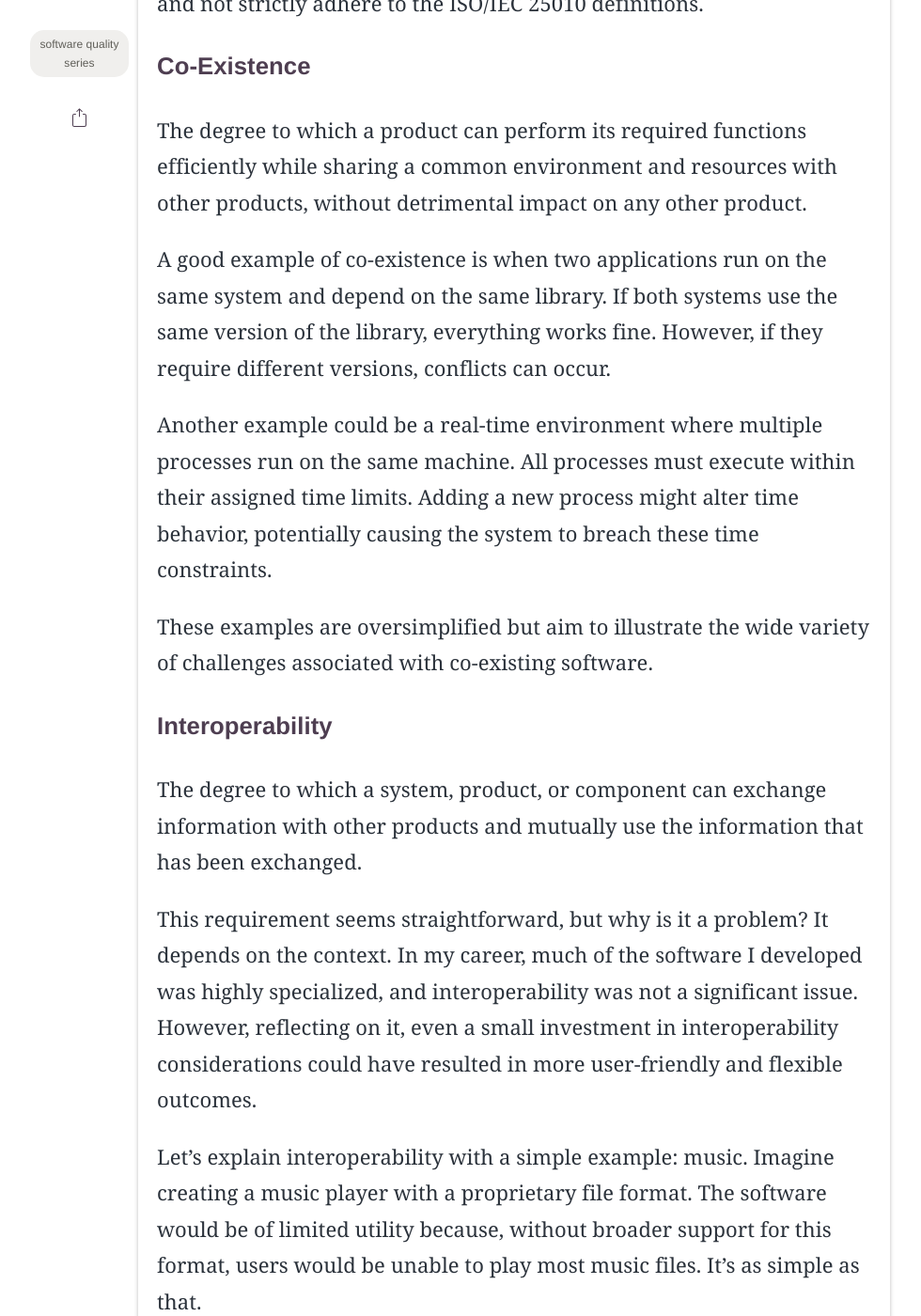
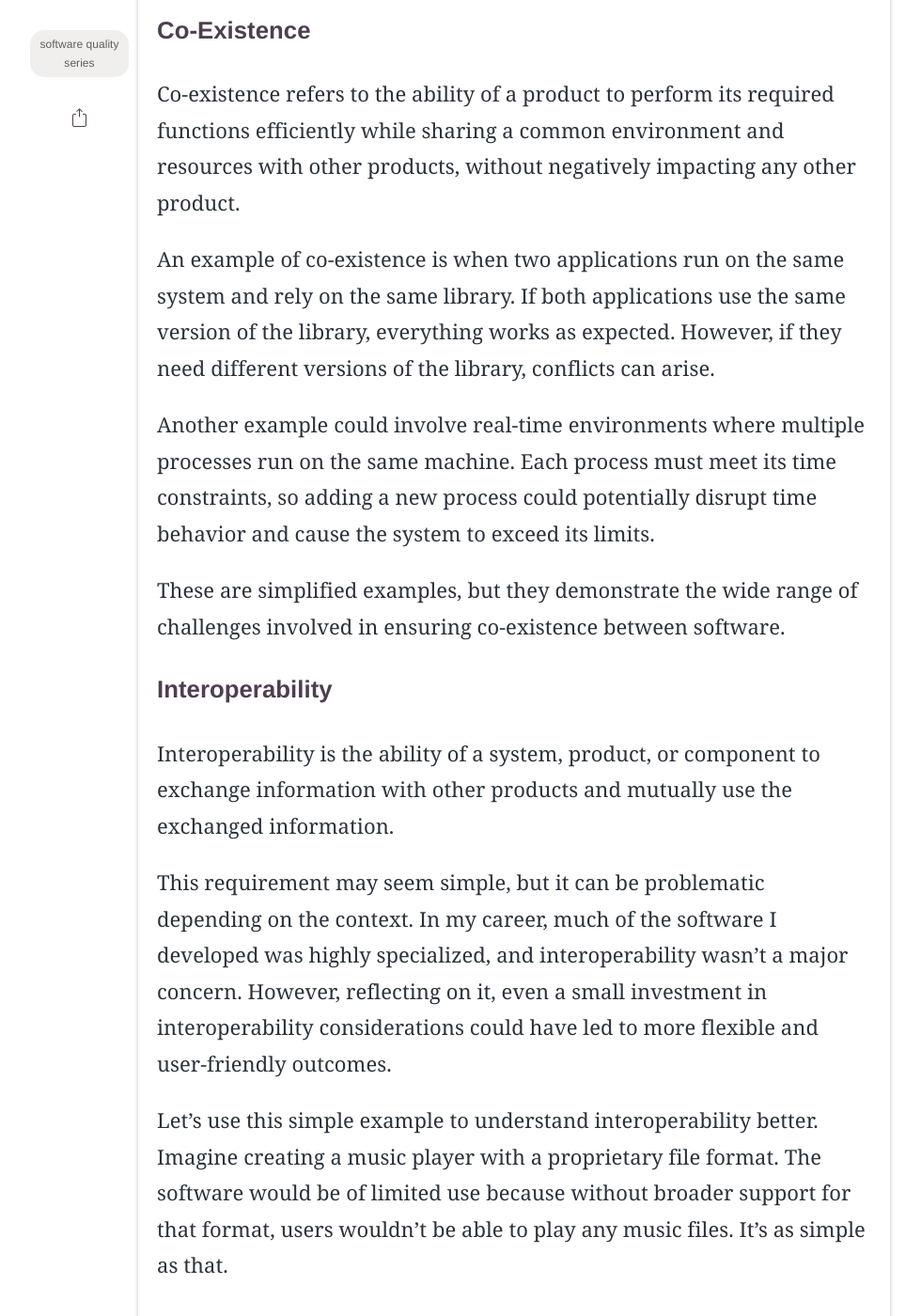
Before and after one commit to bhamacher92/bhamacher92.github.io, a Jekyll site: the page built from _posts/swq_series/2025-01-01-003-compatibility-traits.markdown, in a window 1280 px wide and 1400 px high, scrolled down 1287 px. Shown: the whole window at 94% size, without its empty margins (93-1073 px from the left). Built offline with Jekyll 4.4.1, drawn with Linux system fonts in a browser that asks for light colours; some web fonts are replaced; some of the changed text lies outside the part shown.

Commit message:
Improved compatibility article
Signed-off-by: Bastian Hamacher <bastian.hamacher@ergosign.de>

```diff
--- a/_posts/swq_series/2025-01-01-003-compatibility-traits.markdown
+++ b/_posts/swq_series/2025-01-01-003-compatibility-traits.markdown
@@ -15,34 +15,34 @@
 
 *This article is part of the Software Quality series. If you haven’t read the introductory article, you can check it out [here]({% post_url swq_series/2025-01-01-001-what-defines-software-quality %}).*
 
-ISO/IEC 25010 defines compatibility as one of the nine key quality attributes for software. It further breaks down compatibility into two sub-traits.\\
-Compared to the last article about maintainability, the subcategories here are not as easily understood. Therefore, I will go into more detail and not strictly adhere to the ISO/IEC 25010 definitions.
+ISO/IEC 25010 defines compatibility as one of the nine key quality attributes for software, breaking it down into two sub-traits. \\
+Compared to the last article on maintainability, the subcategories of compatibility are less intuitive, so I will explain them in more detail and not strictly adhere to the ISO/IEC 25010 definitions.
 
 ### Co-Existence
 
-The degree to which a product can perform its required functions efficiently while sharing a common environment and resources with other products, without detrimental impact on any other product.
+Co-existence refers to the ability of a product to perform its required functions efficiently while sharing a common environment and resources with other products, without negatively impacting any other product.
 
-A good example of co-existence is when two applications run on the same system and depend on the same library. If both systems use the same version of the library, everything works fine. However, if they require different versions, conflicts can occur.
+An example of co-existence is when two applications run on the same system and rely on the same library. If both applications use the same version of the library, everything works as expected. However, if they need different versions of the library, conflicts can arise.
 
-Another example could be a real-time environment where multiple processes run on the same machine. All processes must execute within their assigned time limits. Adding a new process might alter time behavior, potentially causing the system to breach these time constraints.
+Another example could involve real-time environments where multiple processes run on the same machine. Each process must meet its time constraints, so adding a new process could potentially disrupt time behavior and cause the system to exceed its limits.
 
-These examples are oversimplified but aim to illustrate the wide variety of challenges associated with co-existing software.
+These are simplified examples, but they demonstrate the wide range of challenges involved in ensuring co-existence between software.
 
 ### Interoperability
 
-The degree to which a system, product, or component can exchange information with other products and mutually use the information that has been exchanged.
+Interoperability is the ability of a system, product, or component to exchange information with other products and mutually use the exchanged information.
 
-This requirement seems straightforward, but why is it a problem? It depends on the context. In my career, much of the software I developed was highly specialized, and interoperability was not a significant issue. However, reflecting on it, even a small investment in interoperability considerations could have resulted in more user-friendly and flexible outcomes.
+This requirement may seem simple, but it can be problematic depending on the context. In my career, much of the software I developed was highly specialized, and interoperability wasn't a major concern. However, reflecting on it, even a small investment in interoperability considerations could have led to more flexible and user-friendly outcomes.
 
-Let’s explain interoperability with a simple example: music. Imagine creating a music player with a proprietary file format. The software would be of limited utility because, without broader support for this format, users would be unable to play most music files. It’s as simple as that.
+Let's use this simple example to understand interoperability better. Imagine creating a music player with a proprietary file format. The software would be of limited use because without broader support for that format, users wouldn’t be able to play any music files. It's as simple as that.
 
 ## How to Improve Compatibility
 
-The requirements for compatibility vary significantly depending on the specific system. However, there are some common problems that can be easily tackled.
+The requirements for compatibility vary depending on the system, but there are common problems that can be addressed.
 
 ### Shared Dependencies
 
-Sharing Dependencies as described above can easily be tackled by using dependencies with concrete versions. Unlike in the early versions of windows it is no problem to use multiple version of the same library. Today windows uses [Assemblies](https://learn.microsoft.com/de-de/dotnet/standard/assembly/) to solve this problem. Linux never had this issue since linux uses a very simple strategy to support concrete and canonical versions of one dependency. Linux provides libs with major, minor and path version and symlinks to them as shown below. Each application can decide for itself how precise the version has to match.
+Shared dependencies can be tackled by using dependencies with concrete versions. Unlike in early versions of Windows, it's now easy to use multiple versions of the same library. Modern Windows uses [Assemblies](https://learn.microsoft.com/de-de/dotnet/standard/assembly/) to handle this issue. Linux never had this problem because it uses a simple strategy to support both concrete and canonical versions of dependencies. It provides libraries with major, minor, and patch versions, and symlinks to them as shown below. Each application can decide how precisely the version needs to match.
 
 <div class="mermaid" style="background-color: lightgray;">
 graph LR
@@ -58,19 +58,14 @@
     App2 -->|depends on| libA.so.3.1.0
 </div>
 
-A more modern and powerful approach is decouple dependencies entirely using containers.
-A container is an isolated environment with its own filesystem. Systems like docker use [chroot](https://linux.die.net/man/1/chroot)
-to create an isolated artificial filesystem and [namespaces](https://man7.org/linux/man-pages/man7/namespaces.7.html) to ensure process isolation. Preventing conflicts by separating the applications and files entirely. This approach is not suitable in all environments, as it runs only on linux systems natively and adds a lot of complexity for gui applications.
+A more modern and powerful approach is to decouple dependencies entirely using containers. A container is an isolated environment with its own filesystem. Systems like Docker use [chroot](https://linux.die.net/man/1/chroot) to create isolated artificial filesystems and [namespaces](https://man7.org/linux/man-pages/man7/namespaces.7.html) for process isolation. This prevents conflicts by completely separating applications and their files. However, this approach is not suitable for all environments, as it only works natively on Linux systems and can add complexity, particularly for GUI applications.
 
 ### Compatible APIs
 
-Providing compatibility with as many external systems as possible cna be desirable as it can be
-unwanted (Vendor Lock). A good example for compatibility is [HTTP](https://en.wikipedia.org/wiki/HTTP). A protocol that is used in all browsers. Adhering to like european norms or defacto  standards like REST where possible improves interoperability and additionally adds a chance of code reusability.
+Providing compatibility with a wide range of external systems can be beneficial, but sometimes it might be unwanted (Vendor lock). A good example of compatibility is [HTTP](https://en.wikipedia.org/wiki/HTTP), a protocol supported by all browsers. Adhering to established standards, such as European norms or widely used protocols like REST, improves interoperability and also promotes code reusability.
 
 ## Conclusion
 
-Compatibility covers a variety of challenges which heavily depend on the specific application.
-It is impossible to provide a general set of possible problems and solutions. Compatibility can be desirable or unwanted depending on the business goals (Though we should not lie to ourself. For the customer it's usually better if the system is as compatible as possible). In the end it is important to invest thought into this quality criteria and decide on the required measures.
-
+Compatibility encompasses a variety of challenges that depend heavily on the specific application. It’s impossible to provide a general set of problems and solutions. Compatibility can be either desirable or undesirable depending on business goals (though, for customers, it's typically better if a system is as compatible with others as possible). Ultimately, it's important to invest thought into this quality criterion and decide on the necessary measures.
 
 **[<- Pervious article in this series]({% post_url swq_series/2025-01-01-002-maintainability-traits %})**      **[Next article in this series->]({% post_url swq_series/2025-01-01-004-flexibility-traits %})**
```
